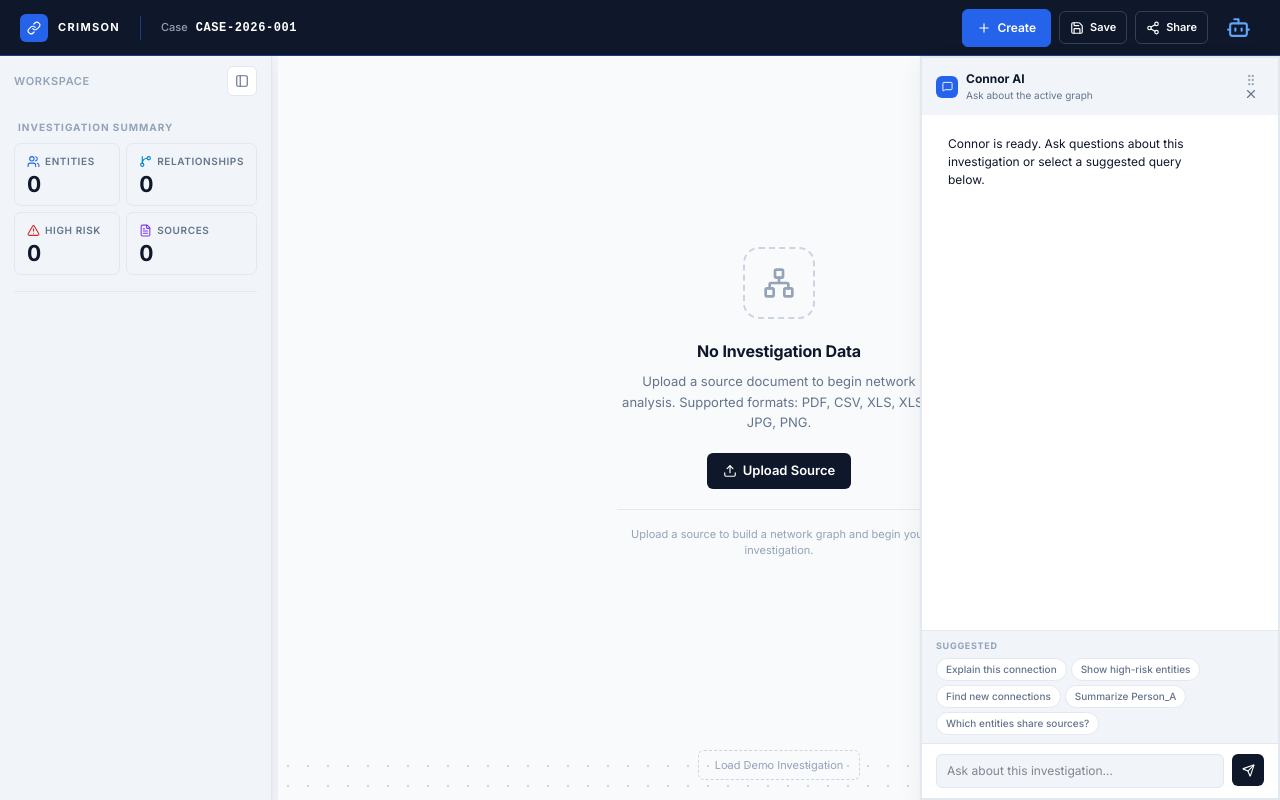
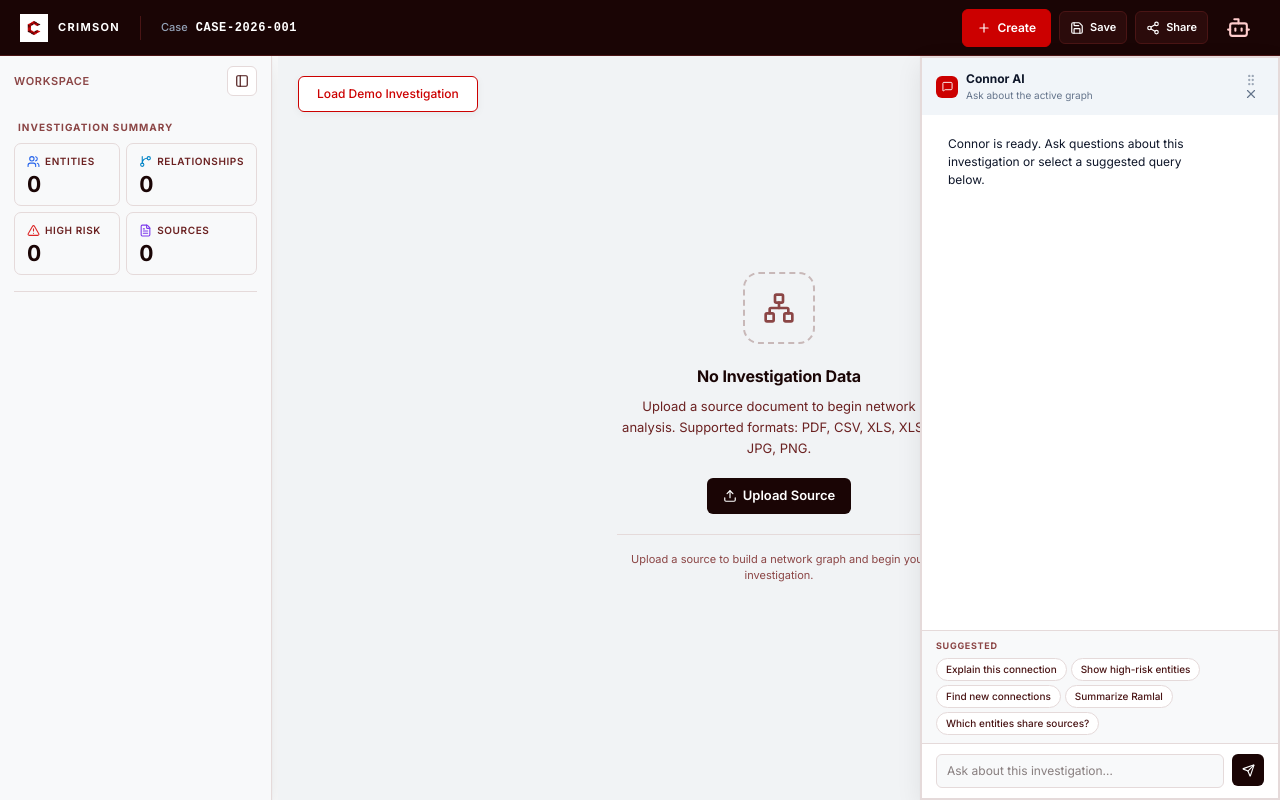
Before and after one commit to ritikaa1802/criminal-network-analysis, a Next.js app: page / in a window 1280 px wide. Built offline with nearby package versions, Linux system fonts and the light colour scheme.

Commit message:
Made UI Red

```diff
--- a/app/globals.css
+++ b/app/globals.css
@@ -5,35 +5,36 @@
 
   /* Surface */
   --surface-0: #ffffff;
-  --surface-1: #f1f5f9;
-  --surface-2: #f8fafc;
-  --surface-3: #e2e8f0;
+  --surface-1: #f8f9fa;
+  --surface-2: #f1f3f5;
+  --surface-3: #e9ecef;
 
   /* Text */
-  --text-primary: #0f172a;
-  --text-secondary: #64748b;
-  --text-tertiary: #64748b;
-  --text-muted: #94a3b8;
+  --text-primary: #1a0505;
+  --text-secondary: #4a1515;
+  --text-tertiary: #6b2121;
+  --text-muted: #8b4545;
 
   /* Border */
-  --border: #e2e8f0;
-  --border-strong: #cbd5e1;
-  --panel-border: #e2e8f0;
-  --panel-shadow: 0 1px 2px rgba(15, 23, 42, 0.04), 0 8px 24px rgba(15, 23, 42, 0.06);
+  --border: #e5dada;
+  --border-strong: #c8b8b8;
+  --panel-border: #e5dada;
+  --panel-shadow: 0 1px 2px rgba(26, 5, 5, 0.04), 0 8px 24px rgba(26, 5, 5, 0.08);
 
   /* Header */
-  --header-bg: #0f172a;
+  --header-bg: #1a0505;
   --header-text: #ffffff;
-  --header-muted: #94a3b8;
+  --header-muted: #a89090;
 
   /* Accent */
-  --accent-blue: #2563eb;
+  --accent-primary: #cc0000;
+  --accent-primary-hover: #990000;
   --accent-amber: #d97706;
-  --accent-cyan: #2563eb;
+  --accent-cyan: #cc0000;
 
   /* Risk */
-  --risk-critical: #dc2626;
-  --risk-high: #dc2626;
+  --risk-critical: #ff3333; /* Slightly brighter for contrast */
+  --risk-high: #ff3333;
   --risk-medium: #d97706;
   --risk-low: #16a34a;
 
@@ -209,7 +210,7 @@ main {
 }
 .confidence-fill {
   height: 100%;
-  background: var(--accent-blue);
+  background: var(--accent-primary);
   border-radius: 2px;
   transition: width 0.5s ease;
 }
@@ -229,7 +230,7 @@ main {
   cursor: pointer;
   transition: background 0.15s ease, transform 0.1s ease;
 }
-.btn-primary:hover { background: #1f2937; transform: translateY(-1px); }
+.btn-primary:hover { background: var(--accent-primary-hover); transform: translateY(-1px); }
 .btn-primary:active { transform: translateY(0); }
 
 .btn-secondary {
@@ -287,10 +288,10 @@ main {
   cursor: pointer;
 }
 .header-action:hover { background: #1f2937; color: white; }
-.header-action-blue { background: #2563eb; border-color: #2563eb; color: white; }
-.header-action-blue:hover { background: #1e3a8a; border-color: #1e3a8a; }
-.header-action-dark { background: #0f172a; border-color: #334155; color: white; }
-.header-action-dark:hover { background: #1e3a8a; border-color: #1e3a8a; }
+.header-action-blue { background: var(--accent-primary); border-color: var(--accent-primary); color: white; }
+.header-action-blue:hover { background: var(--accent-primary-hover); border-color: var(--accent-primary-hover); }
+.header-action-dark { background: #2b0b0b; border-color: #4a1515; color: white; }
+.header-action-dark:hover { background: #4a1515; border-color: #4a1515; }
 .header-action-create { padding: 9px 14px; font-size: 12px; }
 
 .connor-launcher {
@@ -301,12 +302,12 @@ main {
   height: 44px;
   padding: 0;
   background: transparent;
-  color: #60a5fa;
-  border: 0;
-  border-radius: 8px;
+  color: #ffcccc;
+  border: none;
   cursor: pointer;
+  border-radius: 6px;
 }
-.connor-launcher:hover { background: #1e3a8a; color: #ffffff; }
+.connor-launcher:hover { background: #4a1515; color: #ffffff; }
 
 .resize-handle {
   width: 6px;
@@ -386,7 +387,7 @@ main {
   line-height: 1.4;
   outline: none;
 }
-.workspace-notes-content textarea:focus { border-color: var(--accent-blue); }
+.workspace-notes-content textarea:focus { border-color: var(--accent-primary); }
 
 .notes-dock {
   position: fixed;
@@ -444,7 +445,7 @@ main {
   line-height: 1.5;
   outline: none;
 }
-.notes-panel textarea:focus { border-color: var(--accent-blue); box-shadow: 0 0 0 2px rgba(37, 99, 235, 0.12); }
+.notes-panel textarea:focus { border-color: var(--accent-primary); box-shadow: 0 0 0 2px rgba(204, 0, 0, 0.12); }
 
 .sticky-add-button {
   display: inline-flex;
@@ -593,7 +594,7 @@ main {
   transition: border-color 0.15s;
 }
 .search-input:focus {
-  border-color: var(--accent-blue);
+  border-color: var(--accent-primary);
   background: var(--surface-0);
 }
 .search-input::placeholder {
--- a/app/page.tsx
+++ b/app/page.tsx
@@ -503,28 +503,35 @@ export default function InvestigationDashboard() {
               <PanelLeft size={15} />
             </button>
           )}
+          {/* Demo shortcut for prototype demonstration */}
+          {appState === 'EMPTY' && (
+            <button
+              onClick={loadDemo}
+              style={{
+                position: 'absolute',
+                top: 20,
+                left: leftRailOpen ? 20 : 60, // account for collapsed sidebar tab if needed
+                zIndex: 10,
+                background: 'var(--surface-0)',
+                border: '1px solid var(--accent-primary)',
+                borderRadius: 6,
+                padding: '8px 18px',
+                fontSize: 12,
+                fontWeight: 500,
+                color: 'var(--accent-primary)',
+                cursor: 'pointer',
+                fontFamily: 'inherit',
+                boxShadow: '0 2px 8px rgba(0,0,0,0.05)',
+              }}
+            >
+              Load Demo Investigation
+            </button>
+          )}
+
           {/* Empty state */}
           {appState === 'EMPTY' && (
             <div style={{ flex: 1, display: 'flex', flexDirection: 'column' }}>
               <EmptyState onUpload={handleFileUpload} />
-              {/* Demo shortcut for prototype demonstration */}
-              <div style={{ textAlign: 'center', paddingBottom: 20 }}>
-                <button
-                  onClick={loadDemo}
-                  style={{
-                    background: 'none',
-                    border: '1px dashed var(--border-strong)',
-                    borderRadius: 6,
-                    padding: '6px 16px',
-                    fontSize: 11,
-                    color: 'var(--text-muted)',
-                    cursor: 'pointer',
-                    fontFamily: 'inherit',
-                  }}
-                >
-                  Load Demo Investigation
-                </button>
-              </div>
             </div>
           )}
 
--- a/components/ChatbotWidget.tsx
+++ b/components/ChatbotWidget.tsx
@@ -7,7 +7,7 @@ const SUGGESTED = [
   'Explain this connection',
   'Show high-risk entities',
   'Find new connections',
-  'Summarize Person_A',
+  'Summarize Ramlal',
   'Which entities share sources?',
 ];
 
@@ -15,13 +15,13 @@ const MOCK_RESPONSES: Record<string, string> = {
   'Explain this connection':
     'The selected relationship was established through CDR analysis showing repeated high-frequency communication between the entities during the investigation period. Confidence is 96% based on call volume, duration patterns, and corroborating location data.',
   'Show high-risk entities':
-    'There are 3 HIGH or CRITICAL risk entities in the current network: Person_A (HIGH, 94%), Organization_Z (CRITICAL, 89%), and Person_C (CRITICAL, 91%). Person_C was discovered through the CDR source and has direct links to entities already present in the network.',
+    'There are 3 HIGH or CRITICAL risk entities in the current network: Ramlal (HIGH, 94%), The Syndicate (CRITICAL, 89%), and Prashant (CRITICAL, 91%). Prashant was discovered through the CDR source and has direct links to entities already present in the network.',
   'Find new connections':
-    'After analyzing CDR_2026_004.csv, 7 new relationships were discovered. The most significant is Person_C → Phone_9821 (FREQUENT_CONTACT, 89%), which links Person_C to Person_A\'s established communication network — a connection not visible from the FIR alone.',
-  'Summarize Person_A':
-    'Person_A is a HIGH risk entity with 94% confidence, referenced in FIR_2026_001.pdf. They have 7 known connections including Phone_9821, Person_B, Organization_Z, and Location_X. CDR analysis added Phone_7742 as a second communication channel.',
+    'After analyzing CDR_2026_004.csv, 7 new relationships were discovered. The most significant is Prashant → 92832983923892 (FREQUENT_CONTACT, 89%), which links Prashant to Ramlal\'s established communication network — a connection not visible from the FIR alone.',
+  'Summarize Ramlal':
+    'Ramlal is a HIGH risk entity with 94% confidence, referenced in FIR_2026_001.pdf. They have 7 known connections including 92832983923892, Athrv, The Syndicate, and Kanpur. CDR analysis added 9922334455 as a second communication channel.',
   'Which entities share sources?':
-    'Person_A and Person_B both appear in FIR_2026_001.pdf and CDR_2026_004.csv. Phone_9821 appears in both FIR_2026_001.pdf (communication reference) and CDR_2026_004.csv (as a contact for Person_C), making it a critical bridge entity.',
+    'Ramlal and Athrv both appear in FIR_2026_001.pdf and CDR_2026_004.csv. 92832983923892 appears in both FIR_2026_001.pdf (communication reference) and CDR_2026_004.csv (as a contact for Prashant), making it a critical bridge entity.',
 };
 
 interface Message {
@@ -132,7 +132,7 @@ export default function ChatbotWidget({ docked = false, onClose, headerMode = fa
                   width: 22,
                   height: 22,
                   borderRadius: 6,
-                  background: '#2563eb',
+                  background: 'var(--accent-primary)',
                   display: 'flex',
                   alignItems: 'center',
                   justifyContent: 'center',
@@ -312,7 +312,7 @@ export default function ChatbotWidget({ docked = false, onClose, headerMode = fa
         {open ? (
           <ChevronDown size={18} color="white" />
         ) : (
-          <MessageSquare size={18} color="#2563eb" />
+          <MessageSquare size={18} color="var(--accent-primary)" />
         )}
       </button>}
     </div>
--- a/components/EntityPanel.tsx
+++ b/components/EntityPanel.tsx
@@ -216,11 +216,11 @@ export default function EntityPanel({ node, onClose, onExpandNetwork, floating =
           <div
             style={{
               padding: '10px 12px',
-              background: '#eff6ff',
-              border: '1px solid #bfdbfe',
+              background: '#fff1f2',
+              border: '1px solid #fecdd3',
               borderRadius: 7,
               fontSize: 11,
-              color: '#2563eb',
+              color: 'var(--accent-primary)',
               display: 'flex',
               alignItems: 'center',
               gap: 6,
--- a/components/GraphCanvas.tsx
+++ b/components/GraphCanvas.tsx
@@ -575,7 +575,6 @@ function EdgeTooltip({ data }: { data: any }) {
     <div>
       <div style={{ fontWeight: 700, fontSize: 12, marginBottom: 4 }}>{data.relationship}</div>
       <Row label="Confidence" value={`${data.confidence}%`} />
-      <Row label="Risk" value={data.risk} />
     </div>
   );
 }
@@ -584,7 +583,7 @@ function Row({ label, value, highlight }: { label: string; value: any; highlight
   return (
     <div style={{ display: 'flex', gap: 6, fontSize: 11 }}>
       <span style={{ color: '#9ca3af', width: 70, flexShrink: 0 }}>{label}</span>
-      <span style={{ fontWeight: 600, color: highlight ? '#dc2626' : '#0f172a' }}>{value}</span>
+      <span style={{ fontWeight: 600, color: highlight ? 'var(--accent-primary)' : 'white' }}>{value}</span>
     </div>
   );
 }
--- a/components/Header.tsx
+++ b/components/Header.tsx
@@ -16,7 +16,7 @@ export default function Header({ onCreate, onSave, onShare, onConnorOpenChange }
       style={{
         height: 'var(--header-height)',
         background: 'var(--header-bg)',
-        borderBottom: '1px solid #1e3a8a',
+        borderBottom: '1px solid #4a1515',
         display: 'flex',
         alignItems: 'center',
         justifyContent: 'space-between',
@@ -28,19 +28,7 @@ export default function Header({ onCreate, onSave, onShare, onConnorOpenChange }
       {/* Left: Branding + Case */}
       <div style={{ display: 'flex', alignItems: 'center', gap: 20 }}>
         <div style={{ display: 'flex', alignItems: 'center', gap: 10 }}>
-          <div
-            style={{
-              width: 28,
-              height: 28,
-              background: '#2563eb',
-              borderRadius: 6,
-              display: 'flex',
-              alignItems: 'center',
-              justifyContent: 'center',
-            }}
-          >
-            <LinkIcon size={14} color="white" />
-          </div>
+          <img src="/logo.png" alt="Crimson Logo" style={{ width: 28, height: 28, objectFit: 'contain' }} />
           <div>
             <div
               style={{
@@ -60,7 +48,7 @@ export default function Header({ onCreate, onSave, onShare, onConnorOpenChange }
           style={{
             width: 1,
             height: 24,
-            background: '#1e3a8a',
+            background: '#4a1515',
           }}
         />
 
--- a/components/ProcessingModal.tsx
+++ b/components/ProcessingModal.tsx
@@ -134,11 +134,11 @@ export default function ProcessingModal({ filename, isAdditional, onComplete }:
                     alignItems: 'center',
                     justifyContent: 'center',
                     flexShrink: 0,
-                    background: isDone ? '#166534' : isActive ? '#1e3a8a' : 'var(--surface-2)',
+                    background: isDone ? '#166534' : isActive ? 'var(--accent-primary)' : 'var(--surface-2)',
                     border: isDone
                       ? '1px solid #166534'
                       : isActive
-                      ? '1px solid #1e3a8a'
+                      ? '1px solid var(--accent-primary)'
                       : '1px solid var(--border)',
                     transition: 'all 0.3s ease',
                   }}
@@ -181,7 +181,7 @@ export default function ProcessingModal({ filename, isAdditional, onComplete }:
 
                 {/* Active indicator */}
                 {isActive && (
-                  <span style={{ fontSize: 10, color: '#2563eb', fontWeight: 600, marginLeft: 'auto' }}>
+                  <span style={{ fontSize: 10, color: 'var(--accent-primary)', fontWeight: 600, marginLeft: 'auto' }}>
                     Processing…
                   </span>
                 )}
```
Also changed, not shown: lib/mockData.ts (+91 -91 lines), public/logo.png (added).
